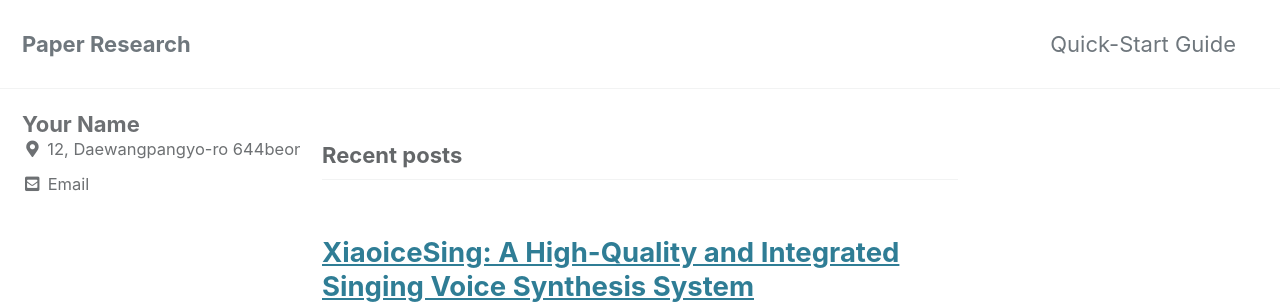
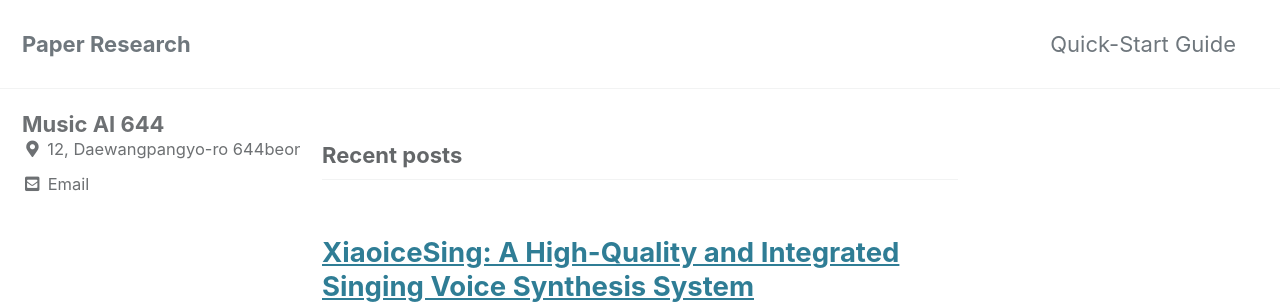
Before and after one commit to music-ai-644/music-ai-644, a Jekyll site: the page built from index.html, in a window 1280 px wide. Shown: the top 305 px of the page. Built offline with Jekyll 4.4.1, drawn with Linux system fonts in a browser that asks for light colours; cached includes are drawn as plain includes; the list of posts is cut into pages by our own code.

Commit message:
Update xiaoicesing

```diff
--- a/_config.yml
+++ b/_config.yml
@@ -104,10 +104,10 @@ analytics:
 
 # Site Author
 author:
-  name             : "Your Name"
+  name             : "Music AI 644"
   avatar           : # path of avatar image, e.g. "/assets/images/bio-photo.jpg"
   bio              :
-  location         : "12, Daewangpangyo-ro 644beon-gil, Bundang-gu, Seongnam-si, Gyeonggi-do, Republic of Korea"
+  location         : "12, Daewangpangyo-ro 644beon-gil, \\ Bundang-gu, Seongnam-si, Gyeonggi-do, \\ Republic of Korea"
   email            : "nc.music.ai.644@gmail.com"
   links:
     - label: "Email"
```
